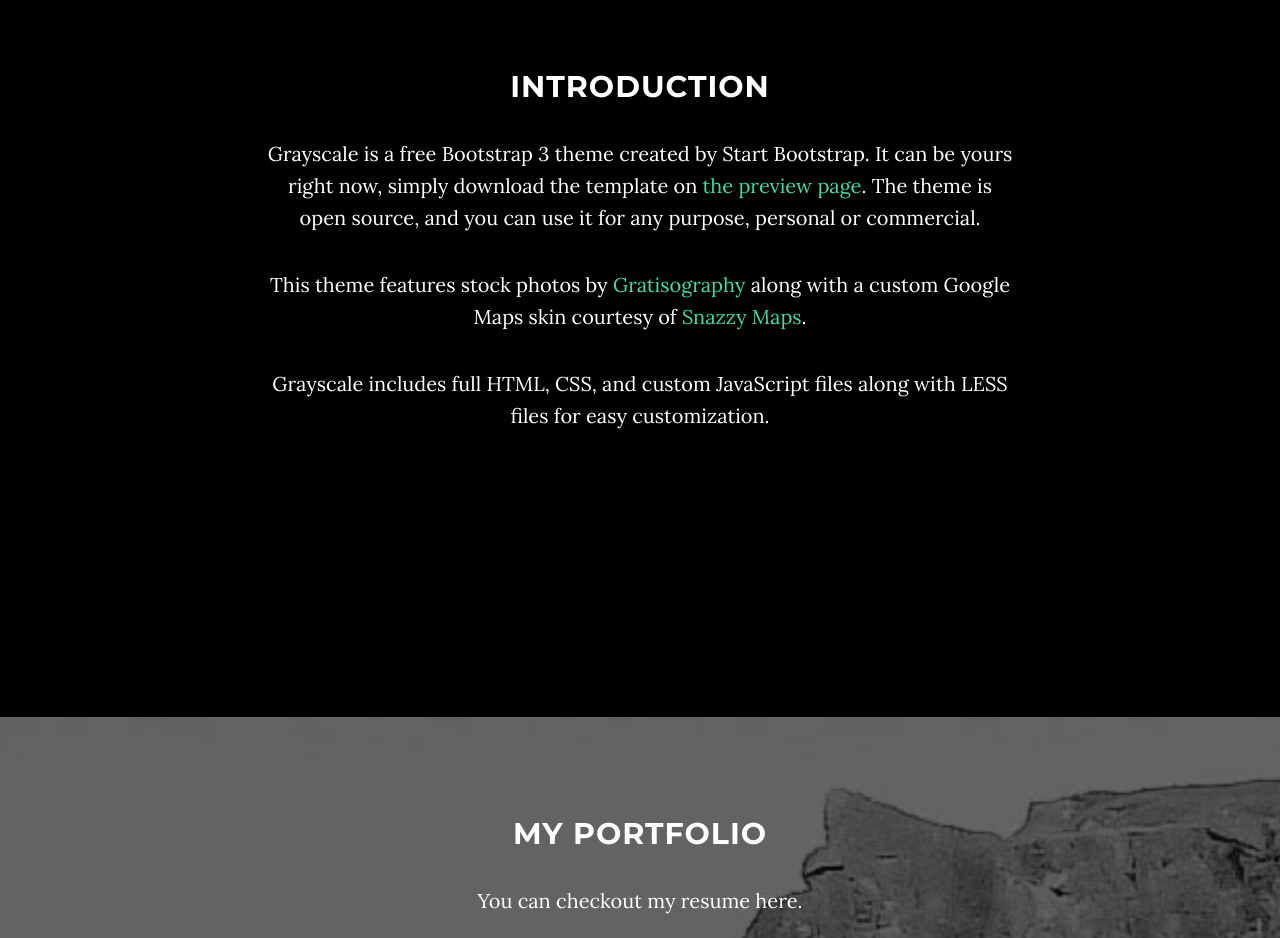
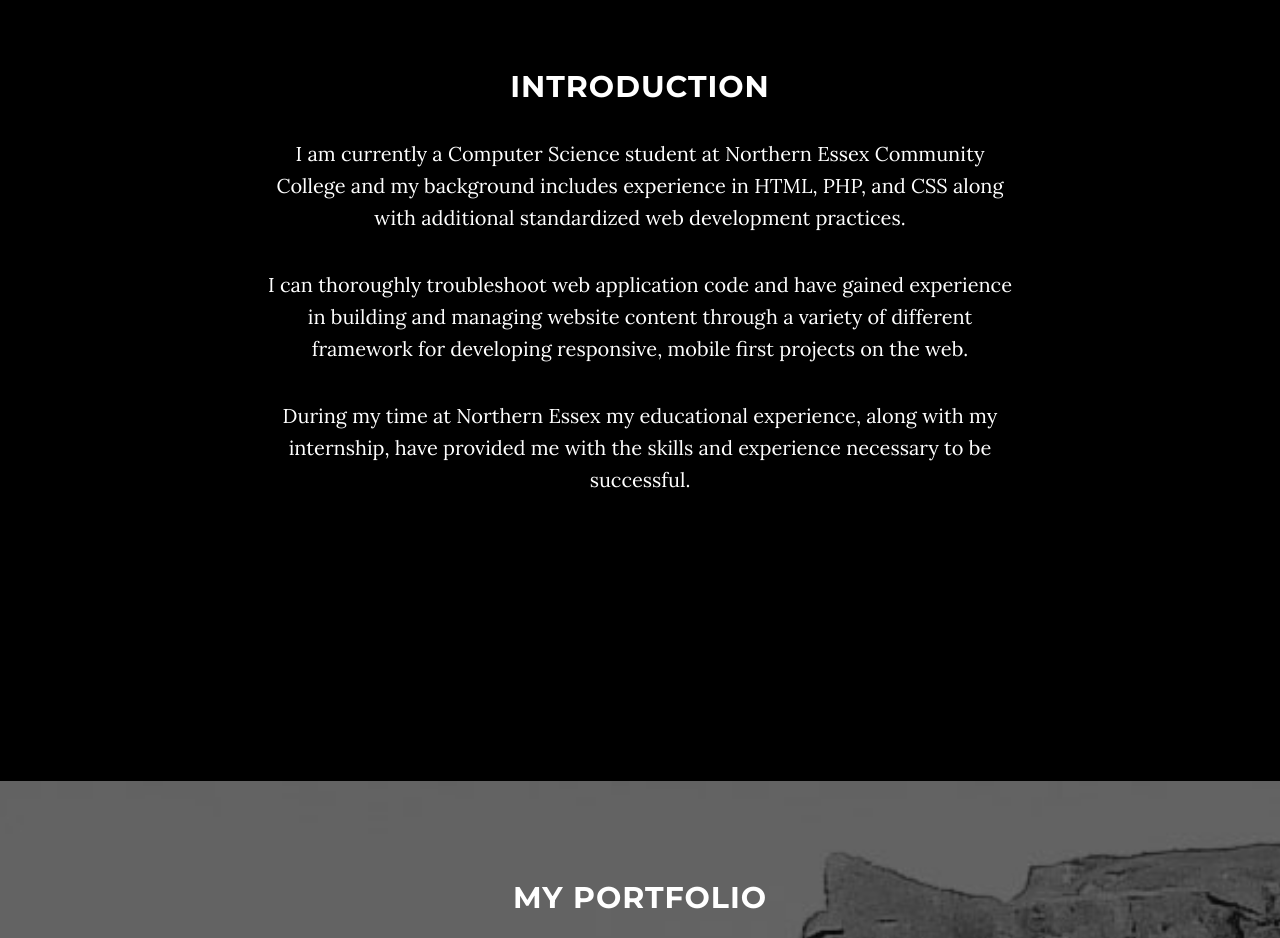
Before and after one commit to stephenomeara/stephenomeara.github.io, a website: page index.html in a window 1280 px wide. Shown: the part 980-1918 px from the top of the page. Drawn offline with nearby package versions, Linux system fonts and the light colour scheme; some packages are replaced by stand-ins of ours.

Commit message:
xczxc
zcz

```diff
--- a/index.html
+++ b/index.html
@@ -89,9 +89,9 @@
         <div class="row">
             <div class="col-lg-8 col-lg-offset-2">
                 <h2>Introduction</h2>
-                <p>Grayscale is a free Bootstrap 3 theme created by Start Bootstrap. It can be yours right now, simply download the template on <a href="http://startbootstrap.com/template-overviews/grayscale/">the preview page</a>. The theme is open source, and you can use it for any purpose, personal or commercial.</p>
-                <p>This theme features stock photos by <a href="http://gratisography.com/">Gratisography</a> along with a custom Google Maps skin courtesy of <a href="http://snazzymaps.com/">Snazzy Maps</a>.</p>
-                <p>Grayscale includes full HTML, CSS, and custom JavaScript files along with LESS files for easy customization.</p>
+                <p>I am currently a Computer Science student at Northern Essex Community College and my background includes experience in HTML, PHP, and CSS along with additional standardized web development practices.  </p>
+                <p>I can thoroughly troubleshoot web application code and have gained experience in building and managing website content through a variety of different framework for developing responsive, mobile first projects on the web.</p>
+                <p>During my time at Northern Essex my educational experience, along with my internship, have provided me with the skills and experience necessary to be successful. </p>
             </div>
         </div>
     </section>
```
